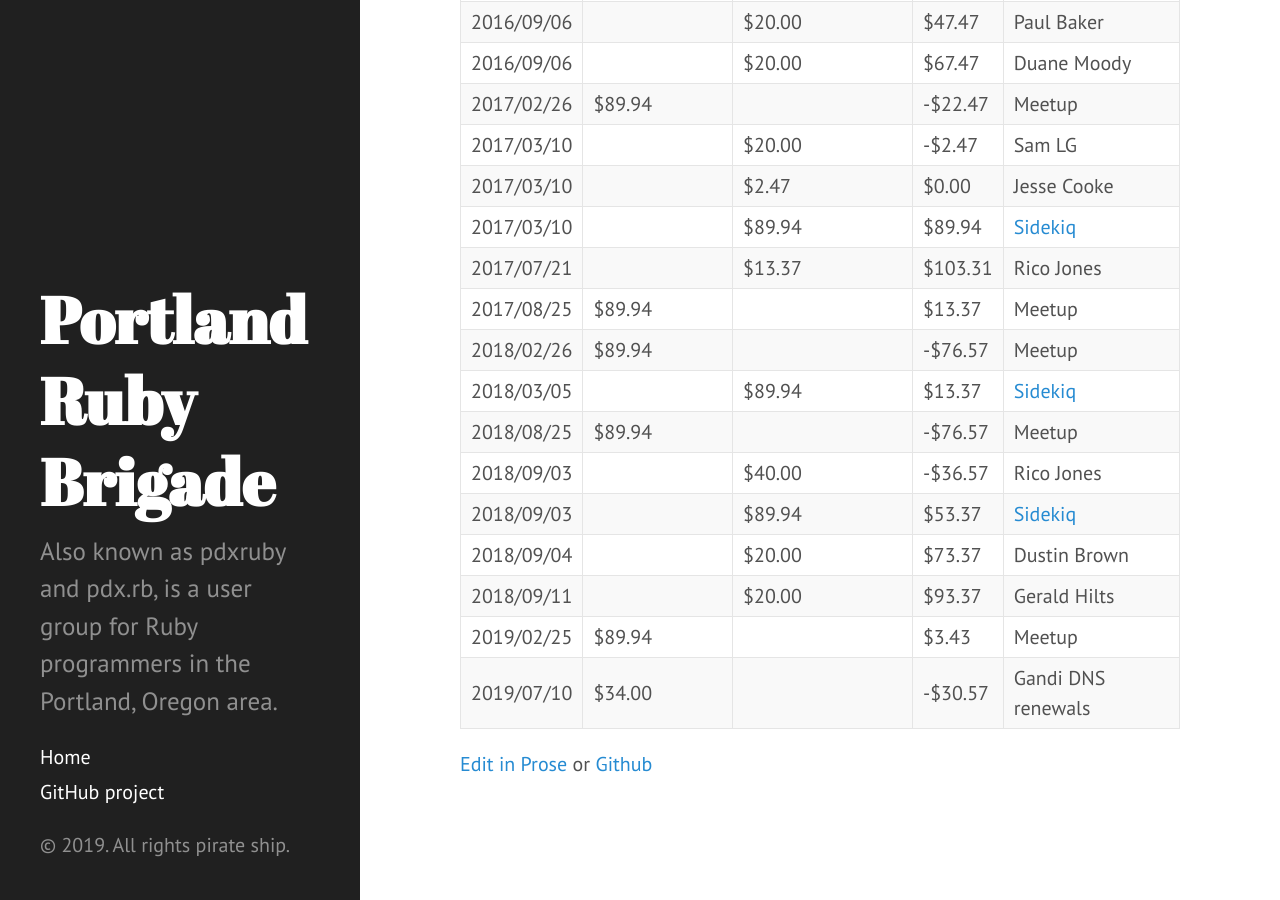
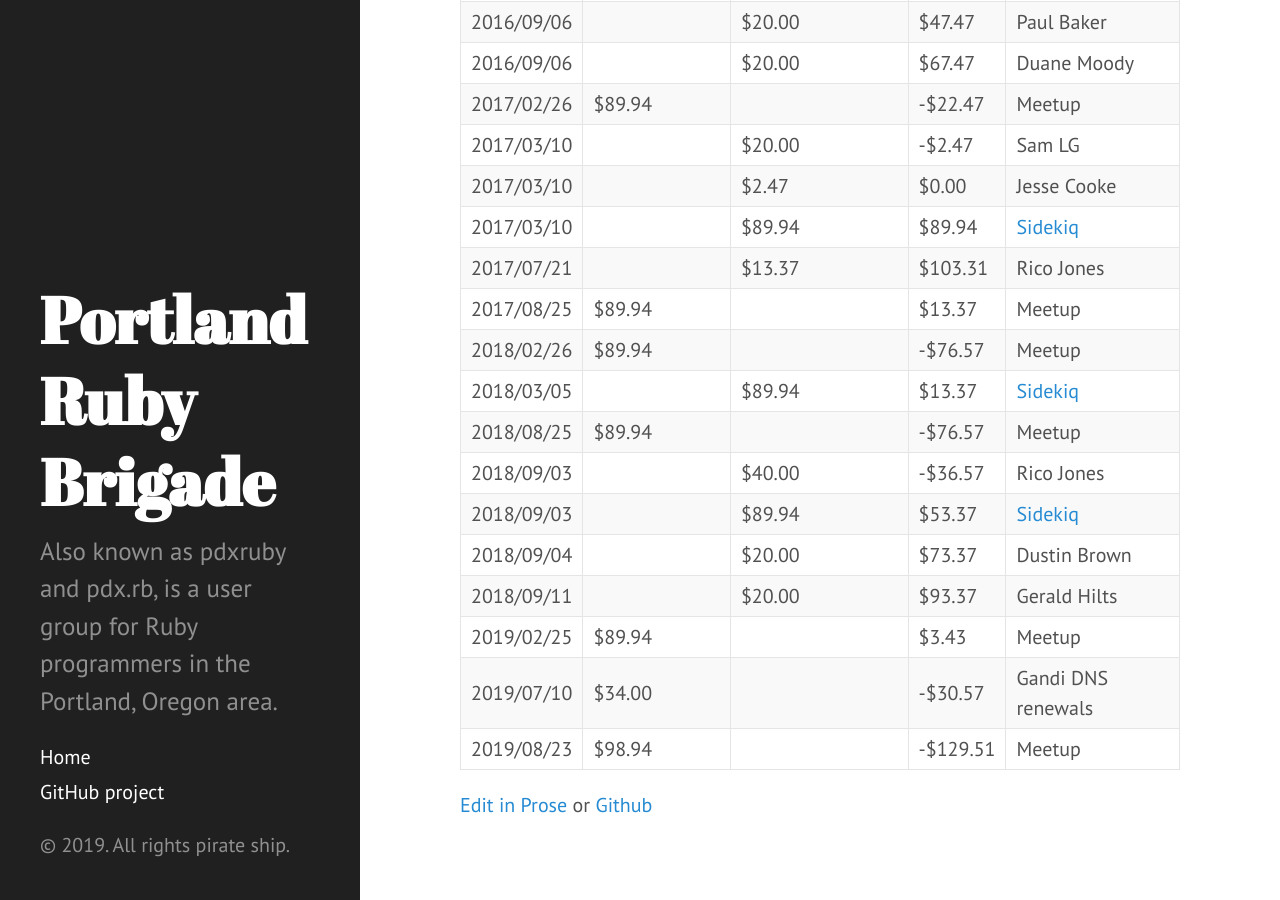
Before and after one commit to pdxruby/pdxruby.github.io, a Jekyll site: the page built from contributions.md, in a window 1280 px wide and 900 px high, scrolled down 1036 px. Built offline with Jekyll 4.4.1, drawn with Linux system fonts in a browser that asks for light colours.

Commit message:
Meetup charge

```diff
--- a/contributions.md
+++ b/contributions.md
@@ -44,3 +44,4 @@ A log for contributions and some expenses.
 | 2018/09/11 |                | $20.00            | $93.37    | Gerald Hilts                        |
 | 2019/02/25 | $89.94         |                   | $3.43     | Meetup                              |
 | 2019/07/10 | $34.00         |                   | -$30.57   | Gandi DNS renewals                  |
+| 2019/08/23 | $98.94         |                   | -$129.51  | Meetup                              |
```
